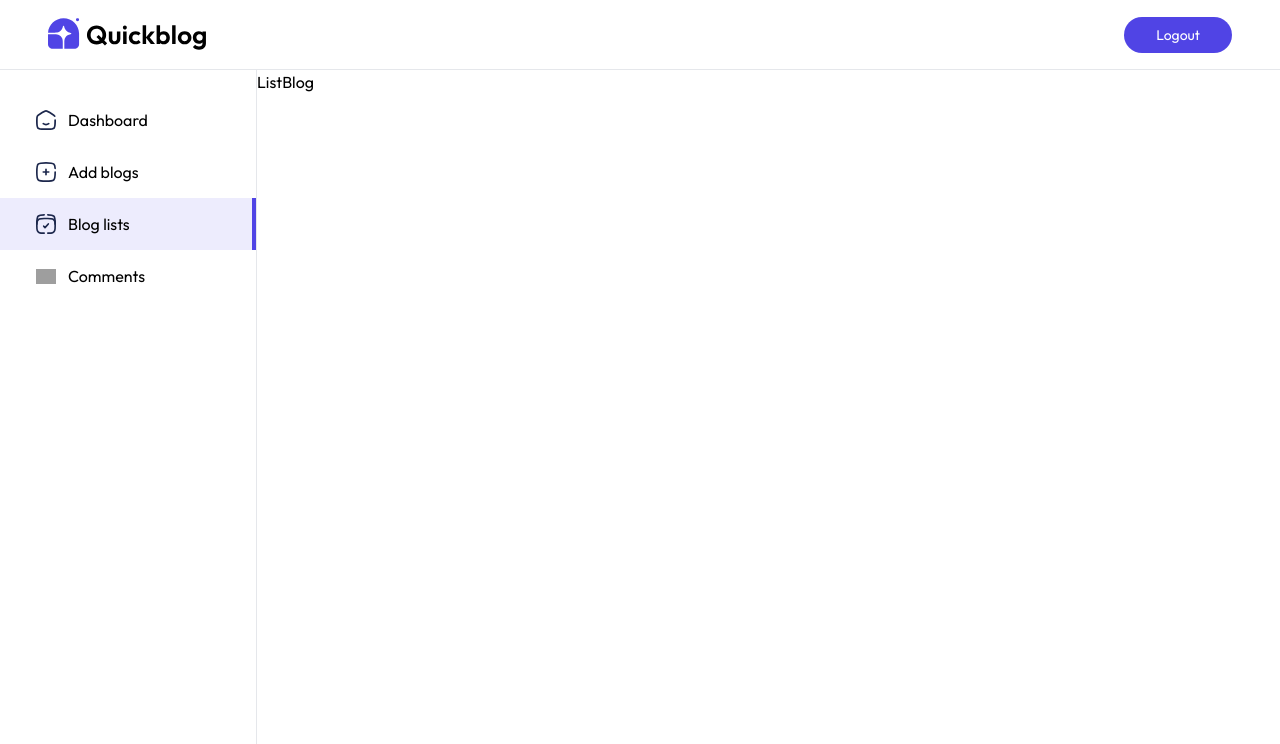
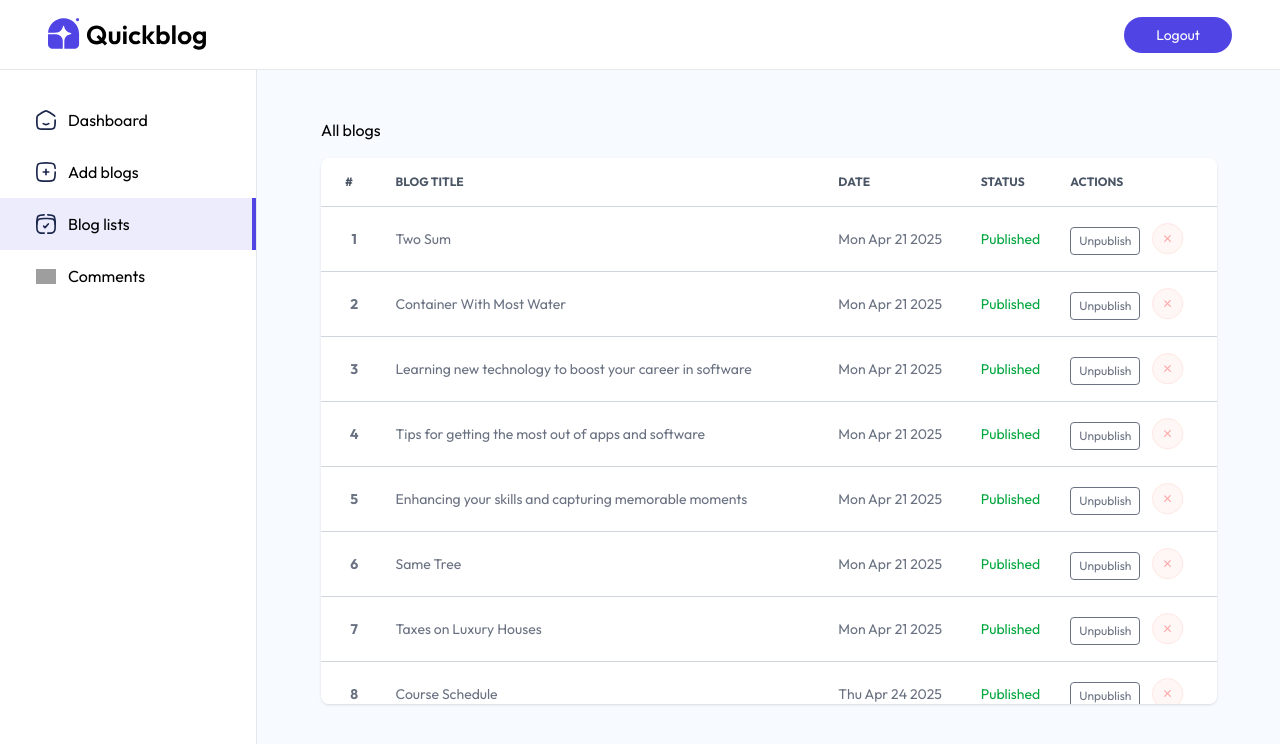
Before and after one commit to anjing0921/DSABlog, a React (Vite) app in the folder client/: page /admin/listBlog in a window 1280 px wide. Shown: the top 744 px of the page. Built offline with nearby package versions, Linux system fonts and the light colour scheme; grey boxes are pictures that could not be loaded.

Commit message:
blog lists

```diff
--- a/client/src/components/admin/BlogTableItem.jsx
+++ b/client/src/components/admin/BlogTableItem.jsx
@@ -8,29 +8,24 @@
     const BlogDate = new Date(createdAt)
 
 
-    const deleteBlog = async ()=>{
-        const confirm = window.confirm('Are you sure you want to delete this blog?')
-        if(!confirm) return;
-        const { data } = await axios.post('/api/blog/delete', {id: blog._id})
-        if (data.success){
-            await fetchBlogs()
-        }
-    }
+    // const deleteBlog = async ()=>{
+    //     const confirm = window.confirm('Are you sure you want to delete this blog?')
+    //     if(!confirm) return;
+    //     const { data } = await axios.post('/api/blog/delete', {id: blog._id})
+    //     if (data.success){
+    //         await fetchBlogs()
+    //     }
+    // }
 
-     const togglePublish = async () =>{
-      try {
-        const { data } = await axios.post('/api/blog/toggle-publish', {id: blog._id})
-        if (data.success){
-            toast.success(data.message)
-            await fetchBlogs()
-          }else{
-            toast.error(data.message)
-          }
-      } catch (error) {
-        toast.error(error.message)
-      }
+    // const togglePublish = async () =>{
 
-     }
+    //         const { data } = await axios.post('/api/blog/toggle-publish', {id: blog._id})
+    //     if (data.success){
+    //         await fetchBlogs()
+    //         }
+
+
+    // }
 
     return (
         <tr className='border-y border-gray-300'>
@@ -42,8 +37,8 @@
             >{blog.isPublished ? 'Published' : 'Unpublished'}</p>
             </td>
             <td className='px-2 py-4 flex text-xs gap-3'>
-                <button onClick={togglePublish} className='border px-2 py-0.5 mt-1 rounded cursor-pointer'>{blog.isPublished ? 'Unpublish' : 'Publish'}</button>
-                <img src={assets.cross_icon} className='w-8 hover:scale-110 transition-all cursor-pointer' alt="" onClick={deleteBlog}/>
+                <button  className='border px-2 py-0.5 mt-1 rounded cursor-pointer'>{blog.isPublished ? 'Unpublish' : 'Publish'}</button>
+                <img src={assets.cross_icon} className='w-8 hover:scale-110 transition-all cursor-pointer' alt="" />
             </td>
         </tr>
     )
--- a/client/src/pages/admin/ListBlog.jsx
+++ b/client/src/pages/admin/ListBlog.jsx
@@ -1,9 +1,46 @@
-import React from 'react'
+import React, { useEffect, useState } from 'react'
+import { blog_data } from '../../assets/assets';
+import BlogTableItem from '../../components/admin/BlogTableItem';
+
 
 const ListBlog = () => {
-  return (
-    <div>ListBlog</div>
-  )
+
+    const [blogs, setBlogs] = useState([]);
+
+    const fetchBlogs = async () =>{
+
+        setBlogs(blog_data)
+
+    }
+
+    useEffect(()=>{
+        fetchBlogs()
+    },[])
+
+    return (
+        <div className='flex-1 pt-5 px-5 sm:pt-12 sm:pl-16 bg-blue-50/50'>
+            <h1>All blogs</h1>
+
+            <div className='relative h-4/5 mt-4 max-w-4xl overflow-x-auto shadow rounded-lg scrollbar-hide bg-white'>
+                    <table className='w-full text-sm text-gray-500'>
+                        <thead className='text-xs text-gray-600 text-left uppercase'>
+                            <tr>
+                                <th scope='col' className='px-2 py-4 xl:px-6'> # </th>
+                                <th scope='col' className='px-2 py-4'> Blog Title </th>
+                                <th scope='col' className='px-2 py-4 max-sm:hidden'> Date </th>
+                                <th scope='col' className='px-2 py-4 max-sm:hidden'> Status </th>
+                                <th scope='col' className='px-2 py-4'> Actions </th>
+                            </tr>
+                        </thead>
+                        <tbody>
+                            {blogs.map((blog, index)=>{
+                                return <BlogTableItem key={blog._id} blog={blog} fetchBlogs={fetchBlogs} index={index + 1}/>
+                            })}
+                        </tbody>
+                    </table>
+                </div>
+        </div>
+    )
 }
 
 export default ListBlog
```
